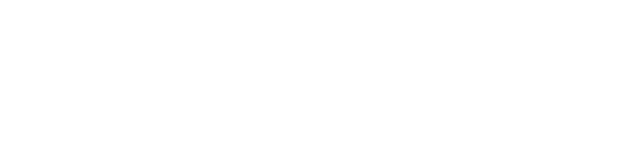
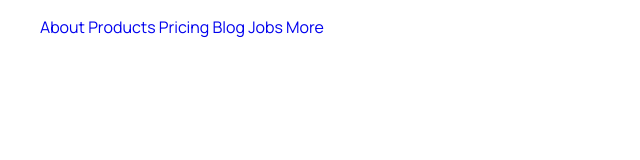
Before and after one commit to buzilo/homework-start, a plain HTML site: page index.html in a window 1280 px wide. Shown: the whole page, without its empty margins (0-640 px from the left). Drawn offline with Linux system fonts and the light colour scheme.

Commit message:
task-3 создана html структура headera, заданы базовые стили

```diff
--- a/css/style.css
+++ b/css/style.css
@@ -7,3 +7,11 @@ body {
 h1, h2, h3, h4, p {
     margin: 0;
 }
+
+li {
+    display: inline-block;
+}
+
+a {
+    text-decoration: none;
+}
--- a/index.html
+++ b/index.html
@@ -9,6 +9,18 @@
     <title>Hero-7</title>
 </head>
 <body>
+    <div class="hero-7">
+        <header class="hero-7__header">
+            <ul class="hero-7__list">
+                <li><a href="#">About</a></li>
+                <li><a href="#">Products</a></li>
+                <li><a href="#">Pricing</a></li>
+                <li><a href="#">Blog</a></li>
+                <li><a href="#">Jobs</a></li>
+                <li><a href="#">More</a></li>
+            </ul>
+        </header>
+    </div>
 
 </body>
 </html>
```
